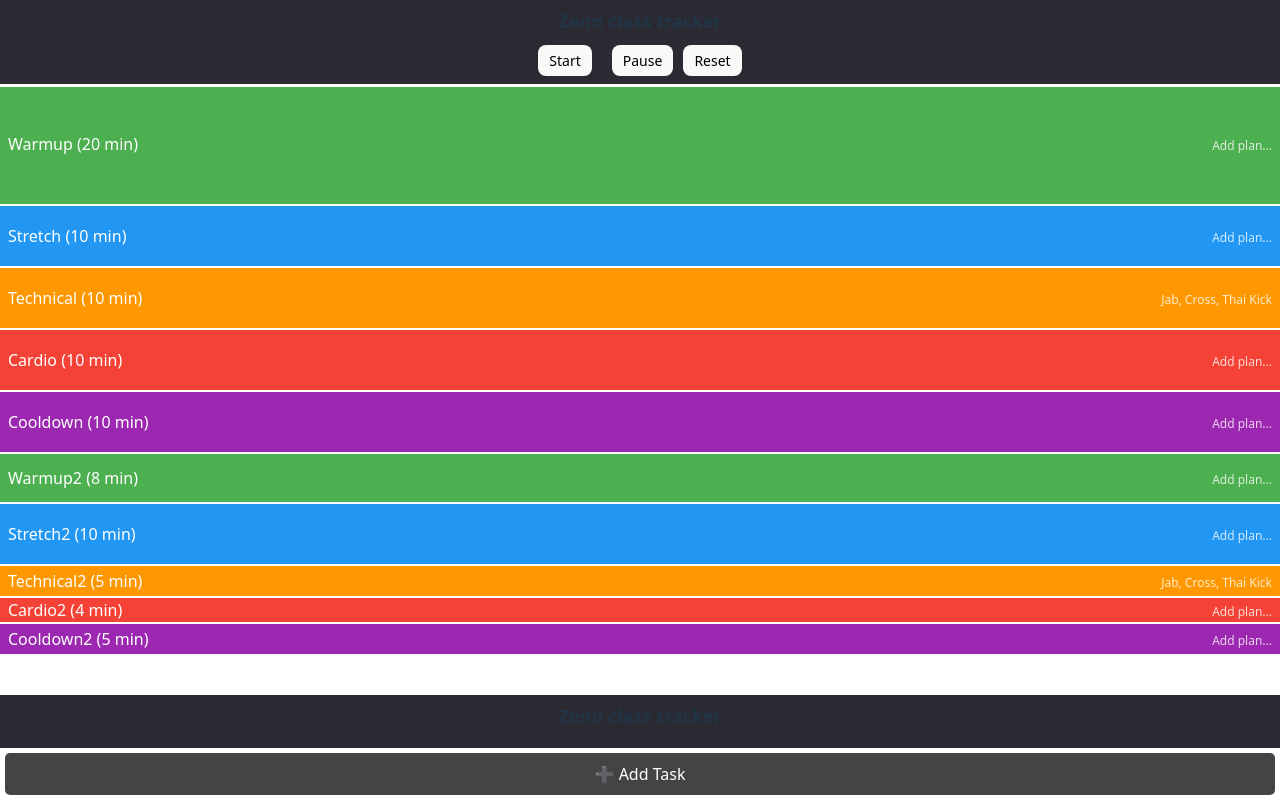
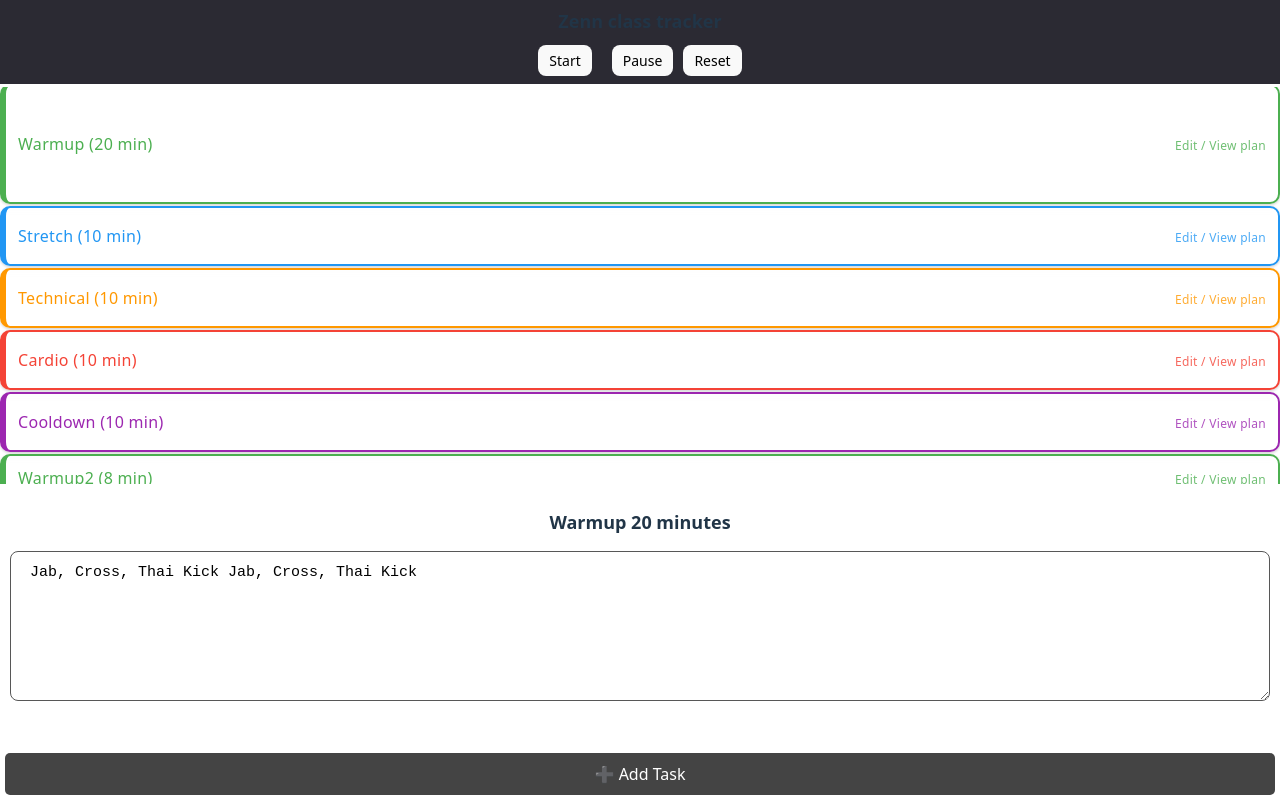
Before and after one commit to powpowdan/zenntrainer, a React (Vite) app: page / in a window 1280 px wide. Built offline with nearby package versions, Linux system fonts and the light colour scheme.

Commit message:
notes section for task plan

```diff
--- a/src/App.jsx
+++ b/src/App.jsx
@@ -2,24 +2,42 @@ import { useState, useEffect } from "react";
 import Header from "./components/Header";
 import Timeline from "./components/Timeline";
 import AddTaskForm from "./components/AddTaskForm";
-import Blocker from "./components/Blocker";
+import Notes from "./components/Notes";
 
 export default function App() {
   const [isRunning, setIsRunning] = useState(false);
   const [elapsedTime, setElapsedTime] = useState(0);
 
 const [tasks, setTasks] = useState([
-  { id: 1, name: "Warmup", duration: 20, color: "#4caf50", plan: "" },
-  { id: 2, name: "Stretch", duration: 10, color: "#2196f3", plan: "" },
-  { id: 3, name: "Technical", duration: 10, color: "#ff9800", plan: "Jab, Cross, Thai Kick" },
-  { id: 4, name: "Cardio", duration: 10, color: "#f44336", plan: "" },
-  { id: 5, name: "Cooldown", duration: 10, color: "#9c27b0", plan: "" },
-   { id: 6, name: "Warmup2", duration: 8, color: "#4caf50", plan: "" },
-  { id: 7, name: "Stretch2", duration: 10, color: "#2196f3", plan: "" },
+  { id: 1, name: "Warmup", duration: 20, color: "#4caf50", plan: " Jab, Cross, Thai Kick Jab, Cross, Thai Kick" },
+  { id: 2, name: "Stretch", duration: 10, color: "#2196f3", plan: "Teep teep teep teep asdd" },
+  { id: 3, name: "Technical", duration: 10, color: "#ff9800", plan: "heavy bag burnout kicks " },
+  { id: 4, name: "Cardio", duration: 10, color: "#f44336", plan: "run and then sprints on side and pushups" },
+  { id: 5, name: "Cooldown", duration: 10, color: "#9c27b0", plan: "9 point stretch, clean equipment" },
+   { id: 6, name: "Warmup2", duration: 8, color: "#4caf50", plan: "Teep teep teep teep asdd" },
+  { id: 7, name: "Stretch2", duration: 10, color: "#2196f3", plan: "heavy bag burnout kicks" },
   { id: 8, name: "Technical2", duration: 5, color: "#ff9800", plan: "Jab, Cross, Thai Kick" },
   { id: 9, name: "Cardio2", duration: 4, color: "#f44336", plan: "" },
-  { id: 10, name: "Cooldown2", duration: 5, color: "#9c27b0", plan: "" },
+  { id: 10, name: "Cooldown2", duration: 5, color: "#9c27b0", plan: "int stretch, clean equi" },
+    { id: 11, name: "Technical", duration: 10, color: "#ff9800", plan: "Jab, Cross, Thai Kick" },
+  { id: 12, name: "Cardio", duration: 5, color: "#f44336", plan: "" },
+  { id: 14, name: "Cooldown", duration: 5, color: "#9c27b0", plan: "Jab, Cross, Thai Kick" },
 ]);
+const updateTaskPlan = (id, newPlan) => {
+  setTasks((prevTasks) =>
+    prevTasks.map((t) =>
+      t.id === id ? { ...t, plan: newPlan } : t
+    )
+  );
+};
+// Determine which task is active based on elapsedTime
+let cumulativeTime = 0;
+const activeTask = tasks.find((task) => {
+  const startTime = cumulativeTime;
+  const endTime = cumulativeTime + task.duration;
+  cumulativeTime = endTime;
+  return elapsedTime >= startTime && elapsedTime < endTime;
+});
 
   const addTask = (task) => {
     setTasks([...tasks, { ...task, id: Date.now(), color: task.color || "#333" }]);
@@ -77,7 +95,10 @@ useEffect(() => {
       <div style={{ flex: 1, width: "100%", minHeight: 0,    WebkitOverflowScrolling: "touch",  }}>
         <Timeline tasks={tasks} setTasks={setTasks} onDelete={deleteTask} elapsedTime={elapsedTime} />
       </div>
-      <Blocker/>
+      <div style={{ flex: "0 0 33%", padding: "10px" }}>
+      <Notes task={activeTask || null} onUpdatePlan={updateTaskPlan} />
+      </div>
+
       <div style={{ flex: "0 0 auto", padding: "5px" }}>
         <AddTaskForm onAdd={addTask} />
 
--- a/src/components/Blocker.jsx
+++ /dev/null
@@ -1,15 +0,0 @@
-export default function Blocker() {
-
-  return (
-    <div
-      style={{
-        textAlign: "center",
-        padding: "8px 0",
-        backgroundColor: "#2b2a33",
-      }}
-    >
-      <h2 style={{ margin: "0 0 10px 0", fontSize: "18px" }}>Zenn class tracker</h2>
-
-    </div>
-  );
-}
--- /dev/null
+++ b/src/components/Notes.jsx
@@ -0,0 +1,30 @@
+export default function Notes({ task, onUpdatePlan  }) {
+  if (!task) return null; // nothing active yet
+
+    const handlePlanChange = (e) => {
+    onUpdatePlan(task.id, e.target.value);
+  };
+
+  return (
+    <div style={{ textAlign: "center" }}>
+      <h2 style={{ fontSize: "18px" }}><strong>{task.name} <span className="small">{task.duration} minutes</span></strong></h2>
+
+      {/* <p>{task.plan}</p> */}
+         <textarea
+        value={task.plan || ""}
+        onChange={handlePlanChange}
+        placeholder="Add session notes, drills, or steps..."
+        style={{
+          width: "100%",
+          minHeight: "150px",
+          resize: "vertical",
+          borderRadius: "8px",
+          border: "1px solid #575757ff",
+          padding: "10px",
+          fontSize: "15px",
+          lineHeight: "1.5",
+        }}
+      />
+    </div>
+  );
+}
--- a/src/components/TaskBlock.jsx
+++ b/src/components/TaskBlock.jsx
@@ -17,16 +17,25 @@ export default function TaskBlock({ task, onDelete, highlight, onEdit }) {
   width: "100%",
   minWidth: 0,
   height: `${task.duration * PIXELS_PER_MINUTE}px`,
-        backgroundColor: highlight ? "#c50a0aff" : task.color, // highlight color
+  backgroundColor: highlight ? "rgba(255,255,255,0.08)" : "rgba(255,255,255,0.02)",
+  border: `2px solid ${task.color}`,
+  borderLeft: `6px solid ${task.color}`, // stronger accent line
+  borderRadius: "10px",
   display: "flex",
   alignItems: "center",
   justifyContent: "space-between",
-        padding: "0 8px",
-        color: "#fff",
+  padding: "0 12px",
+  color: task.color,
   cursor: "grab",
-        fontSize: highlight ? "19px" : "16px",
+  fontSize: highlight ? "18px" : "16px",
+  fontWeight: highlight ? "600" : "400",
+  letterSpacing: "0.3px",
   userSelect: "none",
-        transition: "background-color 0.3s", // smooth color change
+  boxShadow: highlight
+    ? `0 0 12px ${task.color}55`
+    : "0 1px 3px rgba(0,0,0,0.2)",
+  transition: "all 0.25s ease",
+  backdropFilter: "blur(4px)",
 }}
     >
       <span>{task.name} ({task.duration} min)</span>
@@ -46,7 +55,7 @@ export default function TaskBlock({ task, onDelete, highlight, onEdit }) {
           onClick={() => setEditingPlan(true)}
           style={{ fontSize: "12px", marginTop: "4px", opacity: 0.8 }}
         >
-          {task.plan || "Add plan..."}
+          {"Edit / View plan" || "Add plan..."}
         </div>
       )}
 
```
Lines whose indentation alone changed are shown as unchanged.
